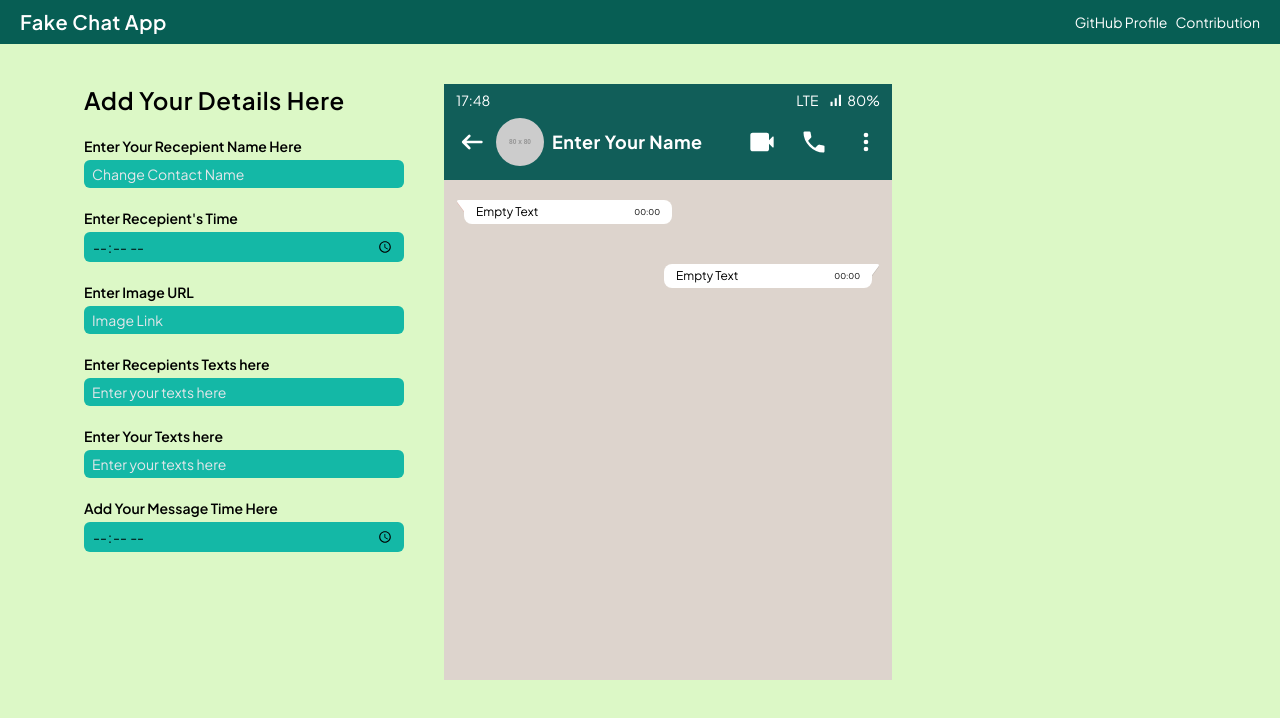
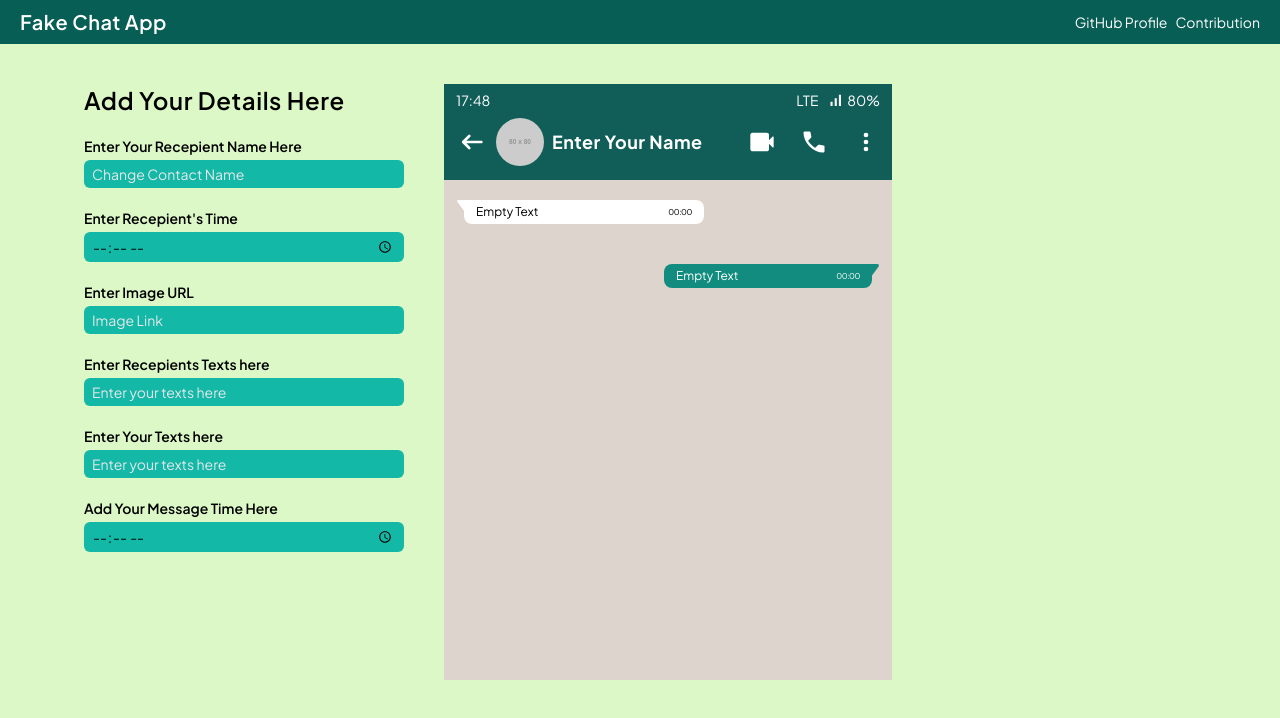
Before and after one commit to mshajid/cyberdude-challenges, a React (Vite) app in the folder javascript/03-react-js/03-fake-chat-app/: page / in a window 1280 px wide. Shown: the top 718 px of the page. Built offline with nearby package versions, Linux system fonts and the light colour scheme.

Commit message:
fix: re-init the value of timestamps

```diff
--- a/javascript/03-react-js/03-fake-chat-app/src/Components/ChatApp.jsx
+++ b/javascript/03-react-js/03-fake-chat-app/src/Components/ChatApp.jsx
@@ -229,10 +229,10 @@ const ChatApp = () => {
               </div>
             </div>
             <div className="max-w-md bg-[#ddd4cd] h-[500px] py-5 px-5">
-              <div className="relative text-xs text-wrap bg-white w-52 text-y-clip rounded-bl-lg rounded-br-lg rounded-tr-lg px-3 py-1">
+              <div className="relative text-xs text-wrap bg-white w-60 text-y-clip rounded-bl-lg rounded-br-lg rounded-tr-lg px-3 py-1">
                 <span className="flex justify-between items-end">
                   {message}
-                  <span className="ml-2 text-[8px]">
+                  <span className="ml-2 text-[8px] tracking-tighter text-nowrap">
                     {recTime === "" ? "00:00" : recTime}
                   </span>
                 </span>
@@ -258,10 +258,10 @@ const ChatApp = () => {
                   </svg>
                 </div>
               </div>
-              <div className="relative text-xs float-right bg-white w-52 text-pretty rounded-bl-lg rounded-br-lg rounded-tl-lg px-3 py-1 mt-10">
+              <div className="relative text-xs float-right text-white bg-[#128c7e] w-52 text-pretty rounded-bl-lg rounded-br-lg rounded-tl-lg px-3 py-1 mt-10">
                 <span className="flex justify-between items-end">
                   {myMessages}
-                  <span className="ml-2 text-[8px]">
+                  <span className="ml-2 text-[8px] tracking-tighter text-nowrap">
                     {myTime === "" ? "00:00" : myTime}
                   </span>
                 </span>
@@ -282,7 +282,7 @@ const ChatApp = () => {
                       d="M5.188,1H0v11.193l6.467-8.625 C7.526,2.156,6.958,1,5.188,1z"
                     ></path>
                     <path
-                      fill="white"
+                      fill="#128c7e"
                       d="M5.188,0H0v11.193l6.467-8.625C7.526,1.156,6.958,0,5.188,0z"
                     ></path>
                   </svg>
```
